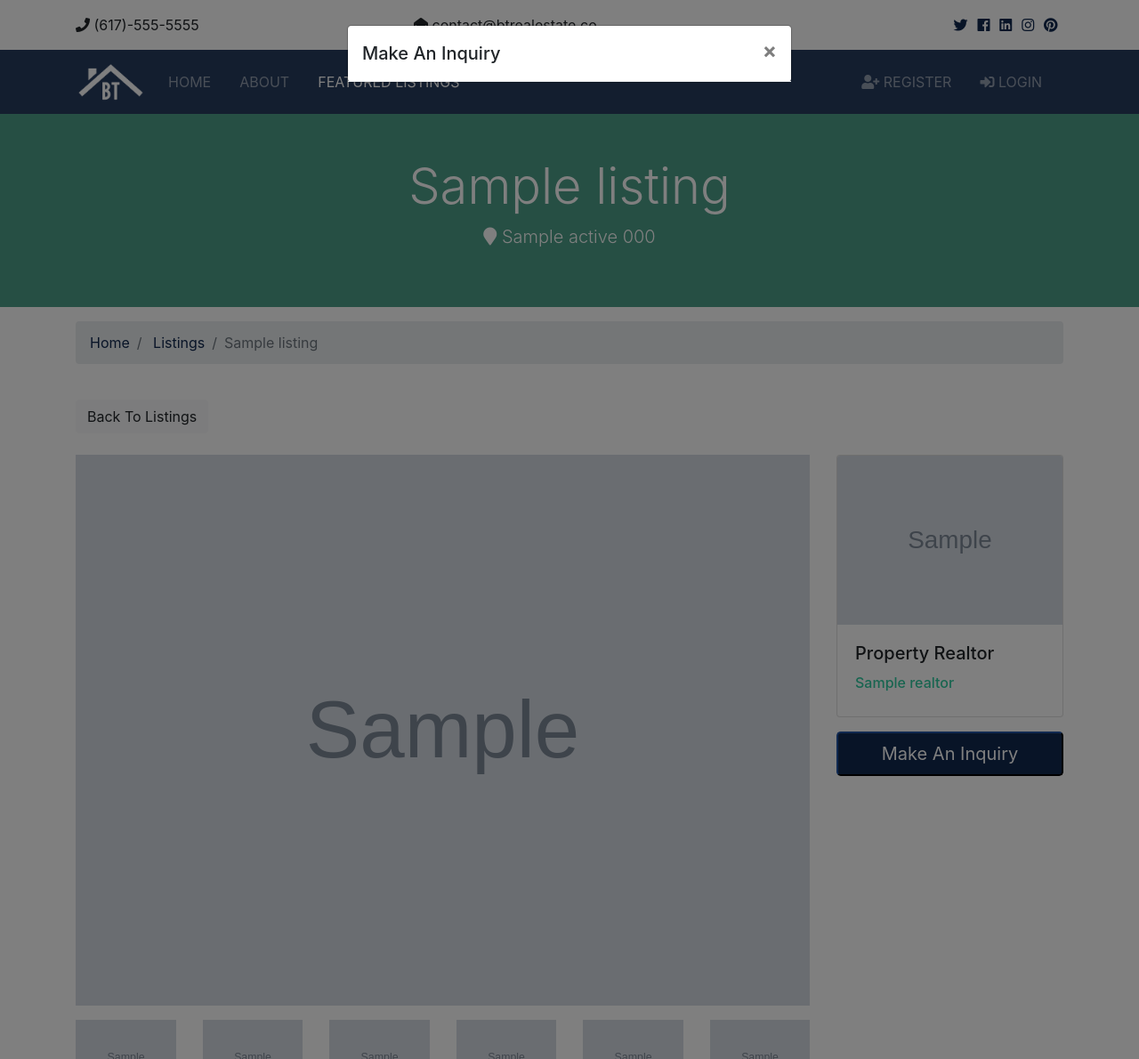
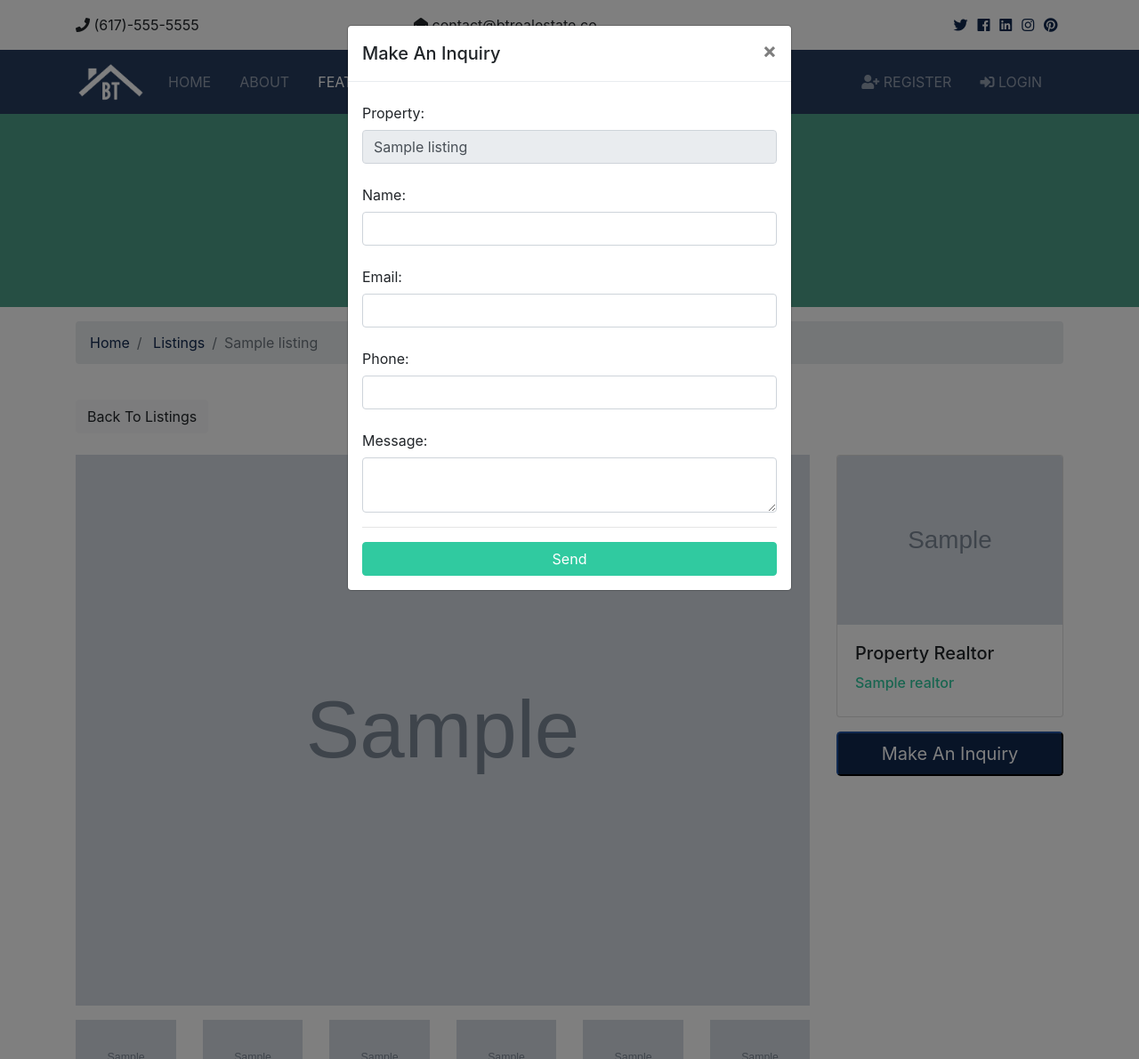
Before and after one commit to bcameron1489/btrealestate, a Django app: page /listings/1 in a window 1280 px wide, after a click on "Make An Inquiry". Shown: the whole page at 89% size. Run offline with Django 3.2, Linux system fonts and the light colour scheme; tables that the repository leaves empty hold one stand-in row (values such as "Sample post"); grey boxes marked "Sample" are stand-in pictures; some libraries are stand-ins or nearby versions.

Commit message:
Add formatting for the inquiry form and update views for contacts

```diff
--- a/btre/urls.py
+++ b/btre/urls.py
@@ -7,5 +7,6 @@ urlpatterns = [
     path('', include('pages.urls')),
     path('listings/', include('listings.urls')),
     path('accounts/', include('accounts.urls')),
+    path('contacts/', include('contacts.urls')),
     path('admin/', admin.site.urls)
 ] + static(settings.MEDIA_URL, document_root=settings.MEDIA_ROOT)
--- /dev/null
+++ b/contacts/urls.py
@@ -0,0 +1,7 @@
+from django.urls import path
+
+from . import views
+
+urlpatterns = [
+  path('contact', views.contact, name='contact')
+]
--- a/contacts/views.py
+++ b/contacts/views.py
@@ -1,3 +1,4 @@
 from django.shortcuts import render
 
-# Create your views here.
+def contact(request):
+    return
--- a/templates/listings/listing.html
+++ b/templates/listings/listing.html
@@ -167,6 +167,48 @@
             <span>&times;</span>
           </button>
         </div>
+        <div class="modal-body">
+          <form action="{% url 'contact' %}" method="POST">
+            {% csrf_token %}
+            {% if user.is_authenticated %}
+              <input type="hidden" name="user_id" value="{{ user.id }}">
+            {% else %}
+            <input type="hidden" name="user_id" value="0">
+            {% endif %}
+            <input type="hidden" name="realtor_email" value="{{ listing.realtor.email }}">
+            <input type="hidden" name="listing_id" value="{{ listing.id }}">
+            <div class="form-group">
+              <label for="property_name" class="col-form-label">Property:</label>
+              <input type="text" name="listing" class="form-control" value="{{ listing.title }}" disabled>
+            </div>
+            <div class="form-group">
+              <label for="name" class="col-form-label">Name:</label>
+              <input type="text" name="name" class="form-control"
+              {% if user.is_authenticated %}
+                value="{{ user.first_name }} {{ user.last_name }}"
+              {% endif %}
+              required>
+            </div>
+            <div class="form-group">
+              <label for="email" class="col-form-label">Email:</label>
+              <input type="email" name="email" class="form-control"
+              {% if user.is_authenticated %}
+                value="{{ user.email }}"
+              {% endif %}
+              required>
+            </div>
+            <div class="form-group">
+              <label for="phone" class="col-form-label">Phone:</label>
+              <input type="text" name="phone" class="form-control">
+            </div>
+            <div class="form-group">
+              <label for="message" class="col-form-label">Message:</label>
+              <textarea name="message" class="form-control"></textarea>
+            </div>
+            <hr>
+            <input type="submit" value="Send" class="btn btn-block btn-secondary">
+          </form>
+        </div>
       </div>
     </div>
   </div>
```
